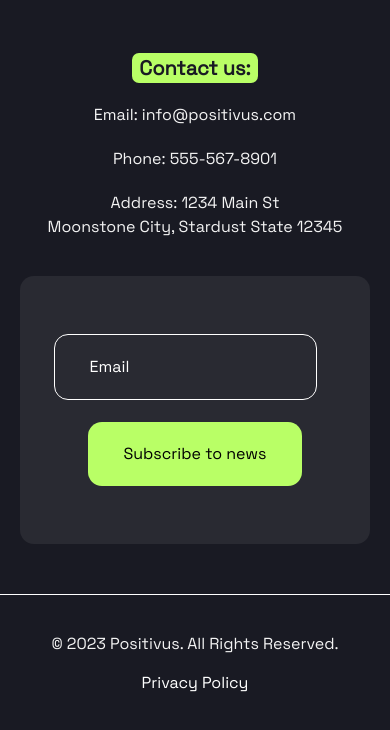
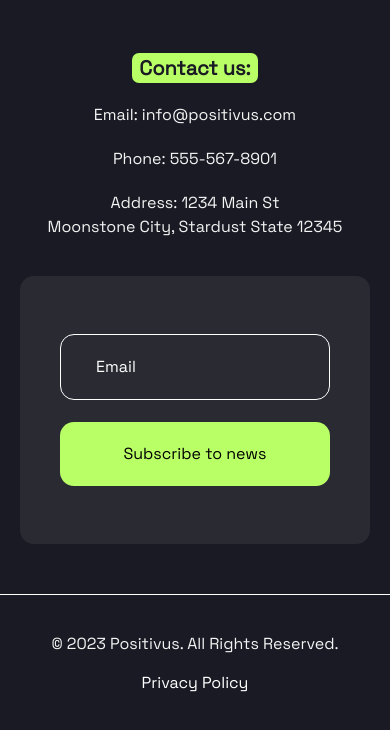
Before and after one commit to DoGGeDMJ/project_8, a plain HTML site: page index.html in a window 390 px wide. Shown: the part 11266-11996 px from the top of the page. Drawn offline with nearby package versions, Linux system fonts and the light colour scheme; files whose address does not match are found by name.

Commit message:
footer button fixed

```diff
--- a/styles/sections/footer.css
+++ b/styles/sections/footer.css
@@ -158,6 +158,16 @@
     gap: 22px;
   }
 
+  .footer__info__subsc-news input {
+    width: 100%;
+    margin: 0;
+  }
+
+  .footer__info__subsc-news button {
+    width: 100%;
+    text-decoration: none !important;
+  }
+
   .footer__bottom {
     display: flex;
     flex-direction: column;
@@ -175,10 +185,6 @@
     text-decoration: none !important;
   }
 
-  .footer__info__subsc-news button {
-    text-decoration: none;
-  }
-
   .footer__bottom a {
     margin: 0;
     text-decoration: none;
```
